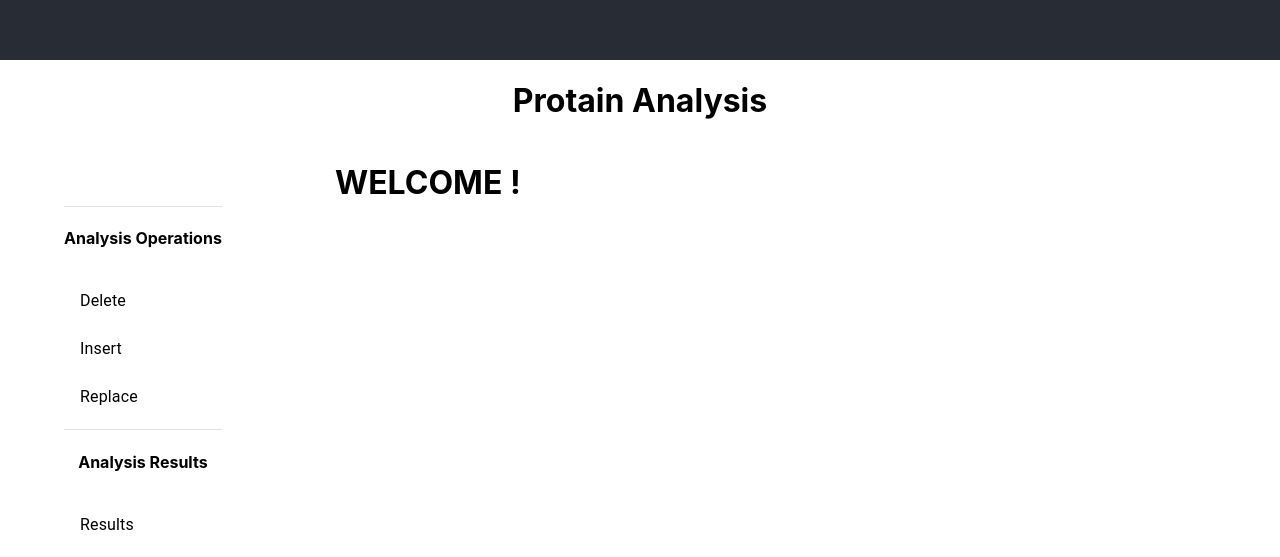
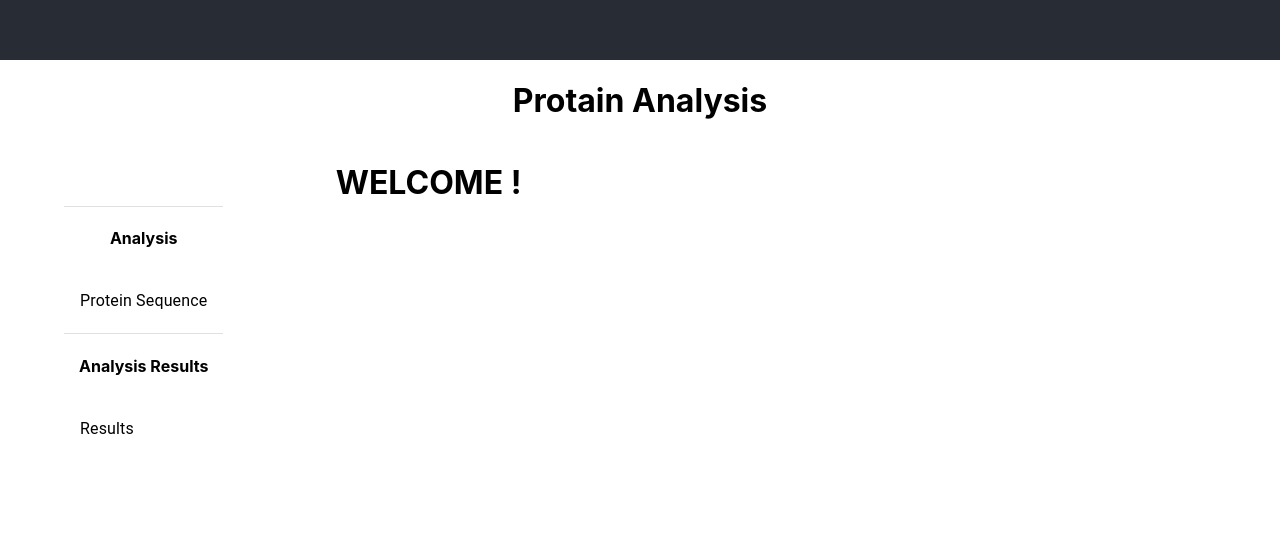
Before and after one commit to pedrorocha014/OpenBioTech, a React (Create React App) app in the folder analysis-app/: page / in a window 1280 px wide. Shown: the part 740-1297 px from the top of the page. After the commit the page ends 1201 px from the top, so only its background shows below. Built offline with nearby package versions, Linux system fonts and the light colour scheme.

Commit message:
refactor: change Operation layout

```diff
--- a/analysis-app/src/App.tsx
+++ b/analysis-app/src/App.tsx
@@ -1,9 +1,7 @@
 import './App.css';
 import { BrowserRouter, Routes, Route } from "react-router-dom";
 import AnalysisMenu from './components/analysisMenu/AnalysisMenu';
-import ReplaceForm from './components/operations/replaceForm/ReplaceForm';
-import InsertForm from './components/operations/insertForm/InsertForm';
-import DeleteForm from './components/operations/deleteForm/DeleteForm';
+import ProteinSequenceForms from './components/operations/proteinSequenceForms/ProteinSequenceForms';
 import AnalysisTableResult from './components/analysisTableResult/AnalysisTableResult';
 
 function App() {
@@ -20,9 +18,7 @@ function App() {
         <main>
           <Routes>
             <Route path="/" element={<h1>WELCOME !</h1>} />
-                  <Route path="/Replace" element={<ReplaceForm/>} />
-                  <Route path="/Insert" element={<InsertForm/>} />
-                  <Route path="/Delete" element={<DeleteForm/>} />
+            <Route path="/proteinSequence" element={<ProteinSequenceForms/>} />
             <Route path="/Results" element={<AnalysisTableResult/>} />
           </Routes>
         </main>
--- a/analysis-app/src/components/analysisMenu/AnalysisMenu.tsx
+++ b/analysis-app/src/components/analysisMenu/AnalysisMenu.tsx
@@ -15,15 +15,13 @@ function AnalysisMenu() {
         <div>
           <Toolbar />
           <Divider />
-          <h4>Analysis Operations</h4>
+          <h4>Analysis</h4>
           <List>
-            {['Delete', 'Insert', 'Replace'].map((text, index) => (
-              <ListItem key={text} disablePadding>
-                <ListItemButton onClick={() => navigate('/' + text)}>
-                  <ListItemText primary={text} />
-                </ListItemButton>
-              </ListItem>
-            ))}
+            <ListItem key="ProteinSequence" disablePadding>
+              <ListItemButton onClick={() => navigate('/proteinSequence')}>
+                <ListItemText primary="Protein Sequence" />
+              </ListItemButton>
+            </ListItem>
           </List>
           <Divider />
           <h4>Analysis Results</h4>
```
Lines whose indentation alone changed are shown as unchanged.
